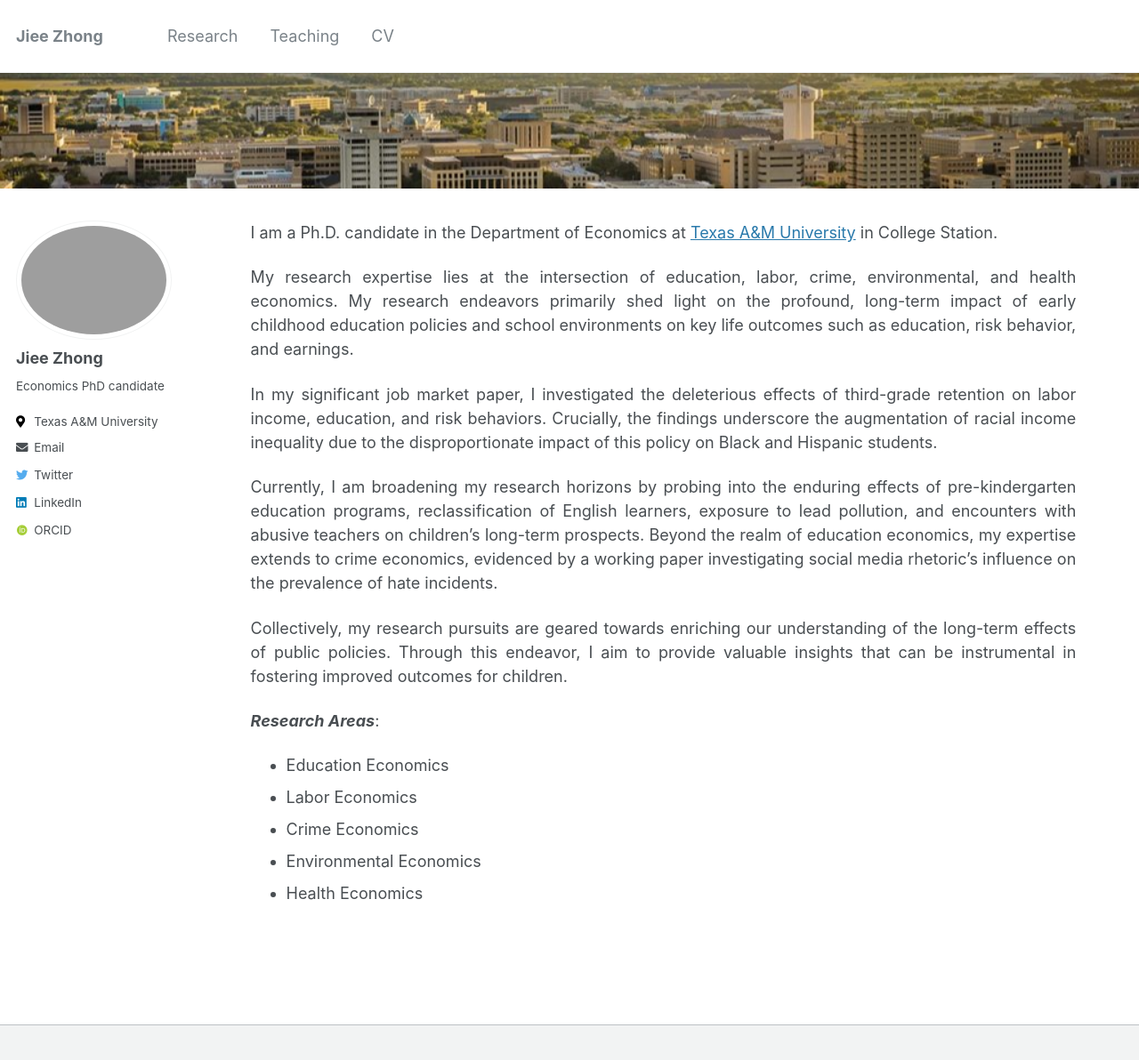
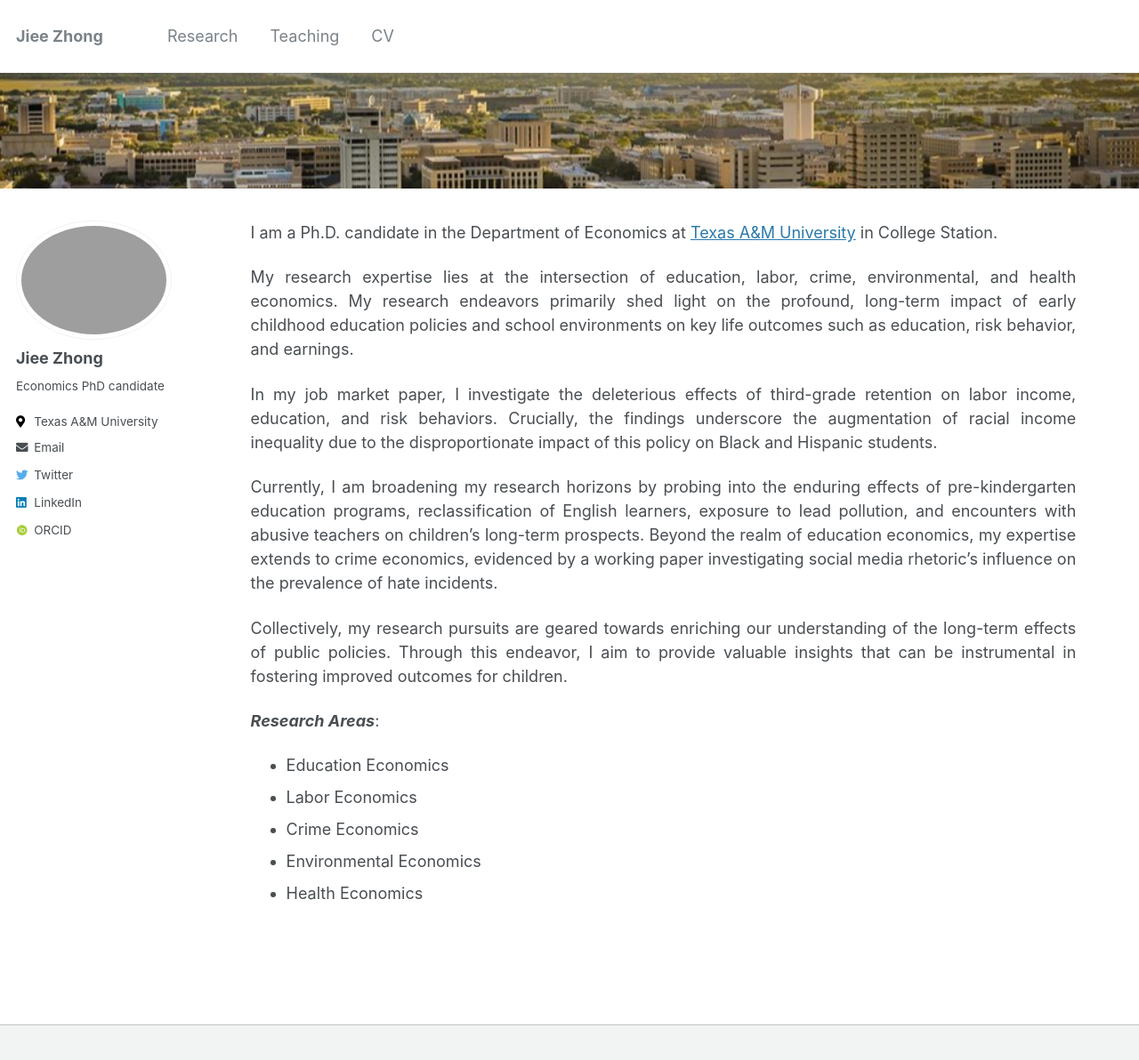
Before and after one commit to jieezhong/jieezhong.github.io, a Jekyll site: the page built from _pages/about.md, in a window 1280 px wide and 1225 px high. Shown: the top 1192 px of the window at 89% size. Built offline with Jekyll 4.4.1, drawn with Linux system fonts in a browser that asks for light colours; some web fonts are replaced.

Commit message:
Update about.md

```diff
--- a/_pages/about.md
+++ b/_pages/about.md
@@ -9,7 +9,7 @@ I am a Ph.D. candidate in the Department of Economics at [Texas A&M University](
 
 My research expertise lies at the intersection of education, labor, crime, environmental, and health economics. My research endeavors primarily shed light on the profound, long-term impact of early childhood education policies and school environments on key life outcomes such as education, risk behavior, and earnings.
 
-In my significant job market paper, I investigated the deleterious effects of third-grade retention on labor income, education, and risk behaviors. Crucially, the findings underscore the augmentation of racial income inequality due to the disproportionate impact of this policy on Black and Hispanic students.
+In my job market paper, I investigate the deleterious effects of third-grade retention on labor income, education, and risk behaviors. Crucially, the findings underscore the augmentation of racial income inequality due to the disproportionate impact of this policy on Black and Hispanic students.
 
 Currently, I am broadening my research horizons by probing into the enduring effects of pre-kindergarten education programs, reclassification of English learners, exposure to lead pollution, and encounters with abusive teachers on children's long-term prospects.
 Beyond the realm of education economics, my expertise extends to crime economics, evidenced by a working paper investigating social media rhetoric's influence on the prevalence of hate incidents.
```
